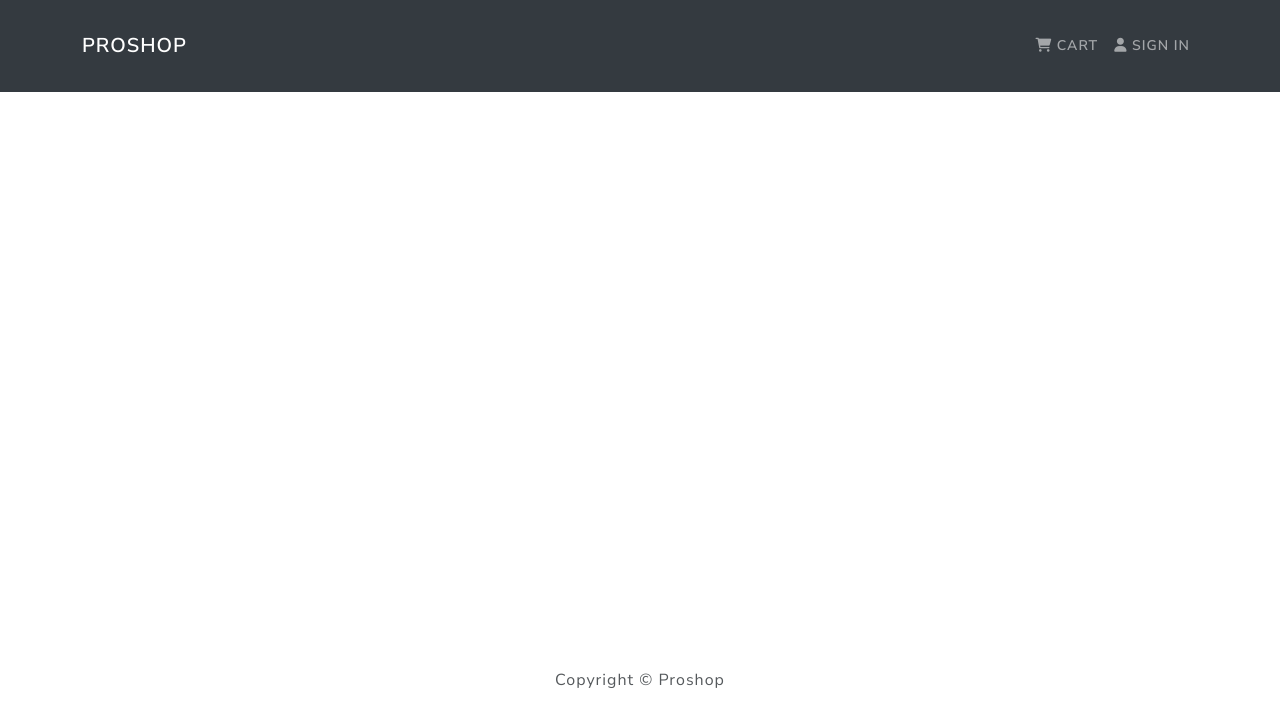
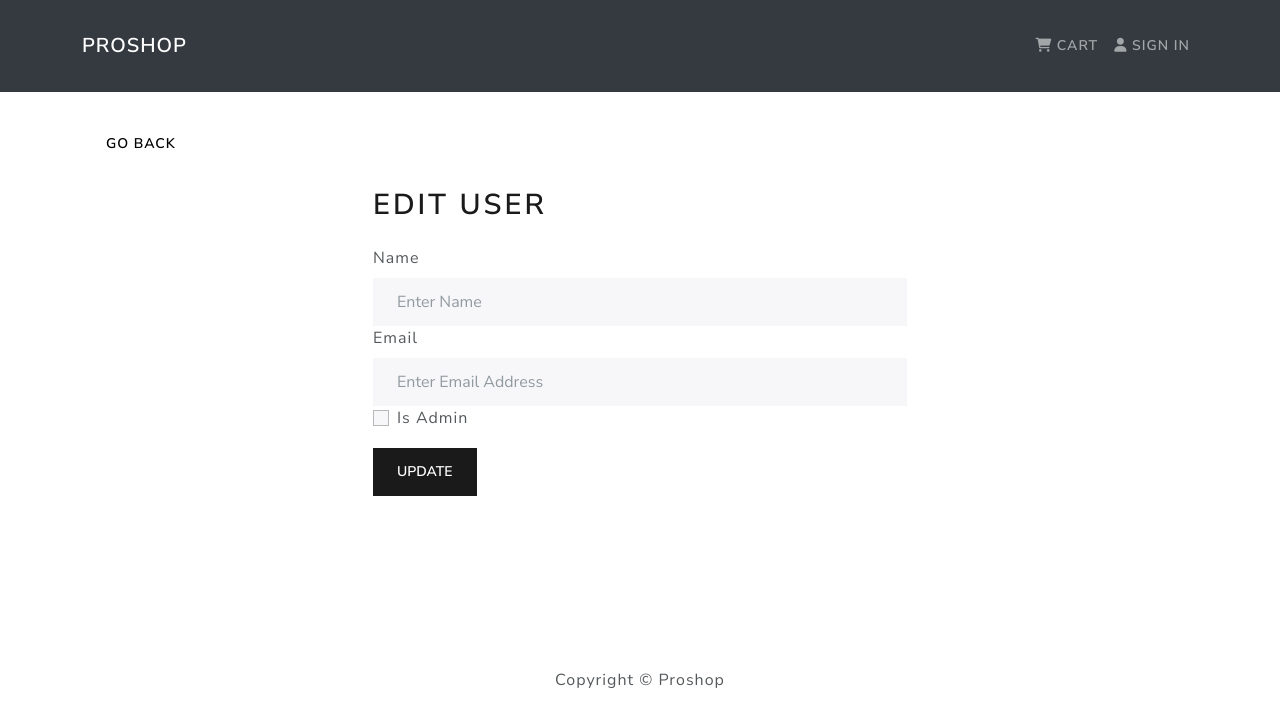
Before and after one commit to shifin1/PROSHOP, a React (Create React App) app in the folder frontend/: page /admin/user/1/edit in a window 1280 px wide. Shown: the top 726 px of the page. Built offline with nearby package versions, Linux system fonts and the light colour scheme.

Commit message:
user edit screen

```diff
--- a/frontend/src/App.js
+++ b/frontend/src/App.js
@@ -14,6 +14,7 @@ import PlaceOrderScreen from "./screens/PlaceOrderScreen"
 import PaymentScreen from "./screens/PaymentScreen"
 import OrderScreen from "./screens/OrderScreen"
 import UserListScreen from "./screens/UserListScreen"
+import UserEditScreen from "./screens/UserEditScreen"
 
 const App = () => {
   return (
@@ -35,6 +36,7 @@ const App = () => {
             <Route path="/placeorder" element={<PlaceOrderScreen />} />
             <Route path="/order/:id" element={<OrderScreen />} />
             <Route path="/admin/userList" element={<UserListScreen />} />
+            <Route path="/admin/user/:id/edit" element={<UserEditScreen />} />
           </Routes>
         </Container>
       </main>
--- a/frontend/src/actions/userActions.js
+++ b/frontend/src/actions/userActions.js
@@ -201,7 +201,7 @@ export const deleteUser = (id) => async (dispatch, getState) => {
       userLogin: { userInfo },
     } = getState()
 
-    const { data } = await axios.delete(`/api/users/${id}`, {
+    await axios.delete(`/api/users/${id}`, {
       headers: { Authorization: `Bearer ${userInfo.token}` },
     })
 
--- /dev/null
+++ b/frontend/src/screens/UserEditScreen.jsx
@@ -0,0 +1,93 @@
+import React, { useState, useEffect } from "react"
+import { Form, Button } from "react-bootstrap"
+import { Link, useParams } from "react-router-dom"
+import { useDispatch, useSelector } from "react-redux"
+import Message from "../components/Message"
+import Loader from "../components/Loader"
+import { getUserDetails } from "../actions/userActions"
+import FormContainer from "../components/FormContainer"
+
+const UserEditScreen = () => {
+  const [name, setName] = useState("")
+  const [email, setEmail] = useState("")
+  const [isAdmin, setIsAdmin] = useState(false)
+
+  const dispatch = useDispatch()
+  const { id: userId } = useParams()
+
+  const userDetails = useSelector((state) => state.userDetails)
+  const { loading, error, user } = userDetails
+
+  useEffect(() => {
+    if (!user.name || userId !== user._id) {
+      dispatch(getUserDetails(userId))
+    } else {
+      setName(user.name)
+      setEmail(user.email)
+      setIsAdmin(user.isAdmin)
+    }
+  }, [userId, dispatch, user])
+
+  const handleSubmit = (e) => {
+    e.preventDefault()
+  }
+
+  return (
+    <>
+      <Link to="/admin/userlist" className="btn btn-light py-3">
+        Go Back
+      </Link>
+      <FormContainer>
+        <h1>Edit User</h1>
+        {loading ? (
+          <Loader />
+        ) : error ? (
+          <Message variant="danger">{error}</Message>
+        ) : (
+          <Form onSubmit={handleSubmit}>
+            <Form.Group controlId="name">
+              <Form.Label>Name</Form.Label>
+              <Form.Control
+                type="name"
+                placeholder="Enter Name"
+                value={name}
+                onChange={(e) => {
+                  setName(e.target.value)
+                }}
+              ></Form.Control>
+            </Form.Group>
+
+            <Form.Group controlId="email">
+              <Form.Label>Email</Form.Label>
+              <Form.Control
+                type="email"
+                placeholder="Enter Email Address"
+                value={email}
+                onChange={(e) => {
+                  setEmail(e.target.value)
+                }}
+              ></Form.Control>
+            </Form.Group>
+
+            <Form.Group controlId="isadmin">
+              <Form.Check
+                type="checkbox"
+                label="Is Admin"
+                checked={isAdmin}
+                onChange={(e) => {
+                  setIsAdmin(e.target.checked)
+                }}
+              ></Form.Check>
+            </Form.Group>
+
+            <Button className="my-3" type="submit" variant="primary">
+              Update
+            </Button>
+          </Form>
+        )}
+      </FormContainer>
+    </>
+  )
+}
+
+export default UserEditScreen
--- a/frontend/src/screens/UserListScreen.jsx
+++ b/frontend/src/screens/UserListScreen.jsx
@@ -70,7 +70,7 @@ const UserListScreen = () => {
                   )}{" "}
                 </td>
                 <td>
-                  <LinkContainer to={`/user/${user._id}/edit`}>
+                  <LinkContainer to={`/admin/user/${user._id}/edit`}>
                     <Button variant="light" size="sm">
                       <i className="fa-solid fa-pen-to-square"></i>
                     </Button>
```
